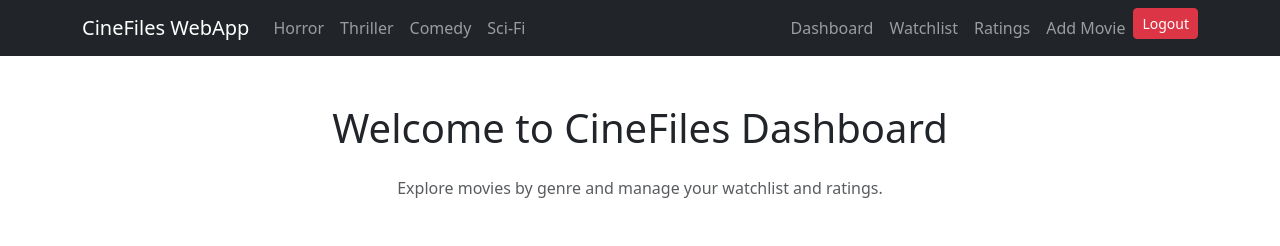
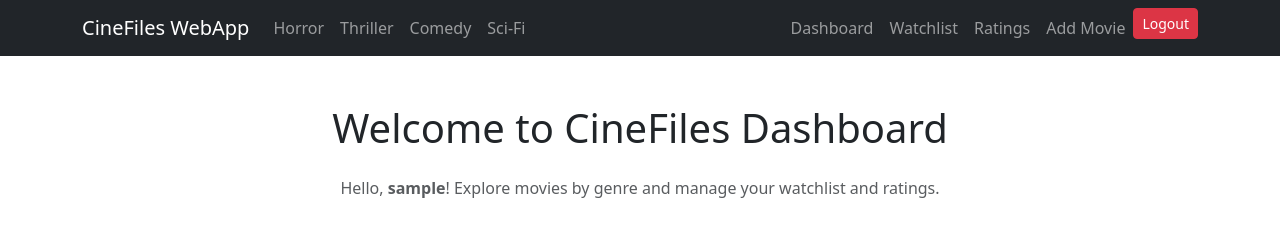
Before and after one commit to mohithstephen/CineFiles-project, a Django app: page /dashboard/ in a window 1280 px wide. Shown: the top 246 px of the page. Run offline with Django 5.2, Linux system fonts and the light colour scheme; the visitor is signed in with stand-in values (Sample User, id 1).

```diff
--- a/authentication/templates/authentication/dashboard.html
+++ b/authentication/templates/authentication/dashboard.html
@@ -5,7 +5,9 @@
 {% block content %}
 <div class="container mt-5">
     <h1 class="text-center mb-4">Welcome to CineFiles Dashboard</h1>
-    <p class="text-center text-muted">Explore movies by genre and manage your watchlist and ratings.</p>
+    <p class="text-center text-muted">
+        Hello, <strong>{{ user.username }}</strong>! Explore movies by genre and manage your watchlist and ratings.
+    </p>
 
     <div class="row mt-5">
         <!-- Horror Genre -->
```
